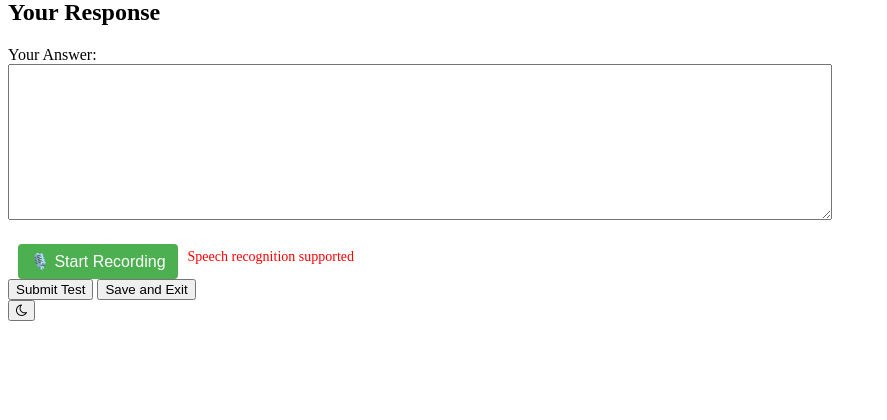
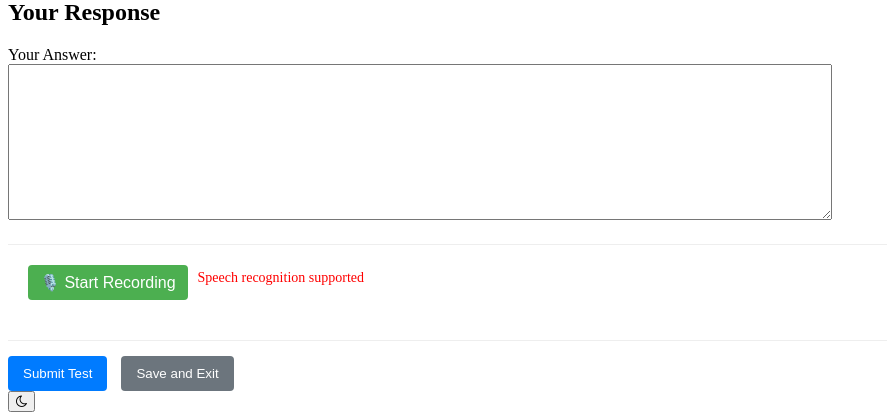
Before and after one commit to ivinson04/TuitionFeeTracker, a Flask app: template templates/take_test.html in a window 1280 px wide. Shown: the part 550-970 px from the top of the page, without its empty margins (0-887 px from the left). Before the commit the page ends 871 px from the top, so only its background shows below. Run offline with Flask 3, Linux system fonts and the light colour scheme; the template is opened without the code that fills it: values that come from a table or form of the project are taken from there, others are empty; data comes from the database, SQL or seed files in the repository.

```diff
--- a/templates/take_test.html
+++ b/templates/take_test.html
@@ -35,7 +35,10 @@
       display: flex;
       align-items: center;
       flex-wrap: wrap;
-      margin-top: 10px;
+      margin-top: 20px;
+      margin-bottom: 30px; /* Added more space below mic section */
+      padding: 10px;
+      border-top: 1px solid #eee;
     }
     .mic-status {
       color: red;
@@ -53,6 +56,69 @@
       border: 1px solid #ddd;
       border-radius: 4px;
     }
+    .submission-controls {
+      margin-top: 25px;
+      padding-top: 15px;
+      border-top: 1px solid #eee;
+    }
+    .submit-button {
+      background-color: #007bff;
+      color: white;
+      padding: 10px 15px;
+      border: none;
+      border-radius: 4px;
+      cursor: pointer;
+      margin-right: 10px;
+    }
+    .save-button {
+      background-color: #6c757d;
+      color: white;
+      padding: 10px 15px;
+      border: none;
+      border-radius: 4px;
+      cursor: pointer;
+    }
+    /* Modal styles */
+    .modal {
+      display: none;
+      position: fixed;
+      z-index: 1000;
+      left: 0;
+      top: 0;
+      width: 100%;
+      height: 100%;
+      background-color: rgba(0,0,0,0.4);
+    }
+    .modal-content {
+      background-color: #fefefe;
+      margin: 15% auto;
+      padding: 20px;
+      border: 1px solid #888;
+      width: 80%;
+      max-width: 500px;
+      border-radius: 5px;
+      text-align: center;
+    }
+    .modal-buttons {
+      margin-top: 20px;
+    }
+    .modal-confirm {
+      background-color: #dc3545;
+      color: white;
+      padding: 8px 16px;
+      margin-right: 10px;
+      border: none;
+      border-radius: 4px;
+      cursor: pointer;
+    }
+    .modal-cancel {
+      background-color: #6c757d;
+      color: white;
+      padding: 8px 16px;
+      border: none;
+      border-radius: 4px;
+      cursor: pointer;
+    }
     @media screen and (max-width: 768px) {
       .mic-button {
         margin-top: 10px;
@@ -63,6 +129,7 @@
       .mic-container {
         flex-direction: column;
         align-items: flex-start;
+        margin-bottom: 20px;
       }
       .test-content {
         font-size: 14px;
@@ -124,19 +191,35 @@
     <section>
       <h2>Your Response</h2>
       <div class="card">
-        <form method="POST" action="{{ url_for('submit_test', assignment_id=assignment.id) }}">
+        <form id="testForm" method="POST" action="{{ url_for('submit_test', assignment_id=assignment.id) }}">
           <label for="content">Your Answer:</label><br>
-          <textarea name="content" id="content" rows="10" cols="100">{{ response.content if response and response.content else '' }}</textarea>
+          <textarea name="response_content" id="content" rows="10" cols="100">{{ response.content if response and response.content else '' }}</textarea>
+
           <div class="mic-container">
             <button type="button" id="micButton" class="mic-button">🎙️ Start Recording</button>
             <span id="micStatus" class="mic-status"></span>
           </div>
-          <input type="submit" name="submit_button" value="Submit Test">
-          <input type="submit" name="submit_button" value="Save and Exit">
+
+          <div class="submission-controls">
+            <button type="button" id="submitButton" class="submit-button">Submit Test</button>
+            <button type="button" id="saveButton" class="save-button">Save and Exit</button>
+          </div>
         </form>
       </div>
     </section>
   </main>
+
+  <!-- Confirm submission modal -->
+  <div id="confirmModal" class="modal">
+    <div class="modal-content">
+      <h3>Confirm Test Submission</h3>
+      <p>Are you sure you want to submit your test? This action cannot be undone.</p>
+      <div class="modal-buttons">
+        <button id="confirmSubmit" class="modal-confirm">Yes, Submit Test</button>
+        <button id="cancelSubmit" class="modal-cancel">Cancel</button>
+      </div>
+    </div>
+  </div>
 
   <script>
     // Timer script for timed tests
@@ -145,7 +228,7 @@
     const timeDisplay = document.getElementById('time-remaining');
     function updateTimer() {
       if (timeRemaining <= 0) {
-        document.forms[0].submit();
+        document.getElementById('testForm').submit();
         return;
       }
       let hours = Math.floor(timeRemaining / 3600);
@@ -229,6 +312,47 @@
       micButton.textContent = '🎙️ Mic Not Supported';
       micStatus.textContent = 'Speech recognition not supported in this browser';
     }
+
+    // Confirmation modal setup
+    const modal = document.getElementById('confirmModal');
+    const submitBtn = document.getElementById('submitButton');
+    const saveBtn = document.getElementById('saveButton');
+    const confirmBtn = document.getElementById('confirmSubmit');
+    const cancelBtn = document.getElementById('cancelSubmit');
+    const form = document.getElementById('testForm');
+
+    submitBtn.onclick = function() {
+      modal.style.display = "block";
+    }
+
+    cancelBtn.onclick = function() {
+      modal.style.display = "none";
+    }
+
+    // Close modal if clicked outside
+    window.onclick = function(event) {
+      if (event.target == modal) {
+        modal.style.display = "none";
+      }
+    }
+
+    confirmBtn.onclick = function() {
+      const input = document.createElement('input');
+      input.type = 'hidden';
+      input.name = 'submit_button';
+      input.value = 'Submit Test';
+      form.appendChild(input);
+      form.submit();
+    }
+
+    saveBtn.onclick = function() {
+      const input = document.createElement('input');
+      input.type = 'hidden';
+      input.name = 'submit_button';
+      input.value = 'Save and Exit';
+      form.appendChild(input);
+      form.submit();
+    }
   </script>
 </body>
 </html>
```
